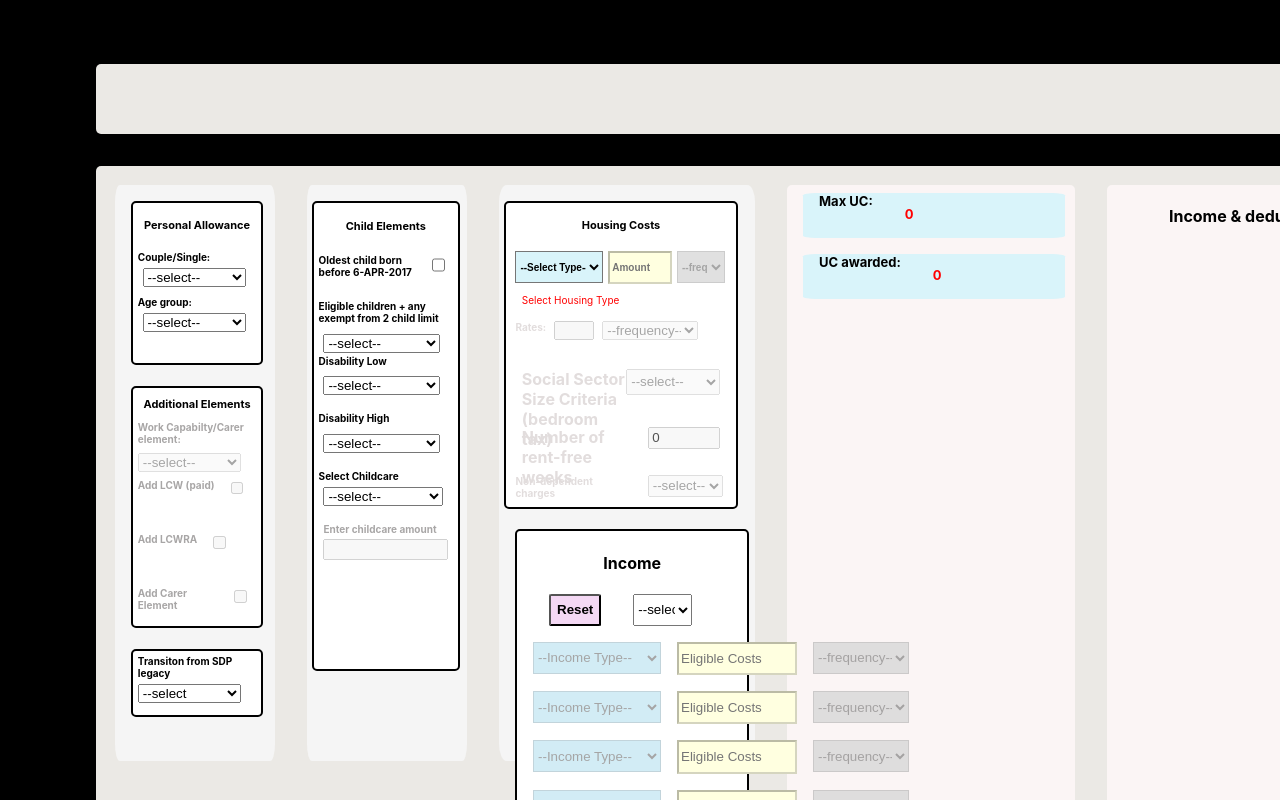
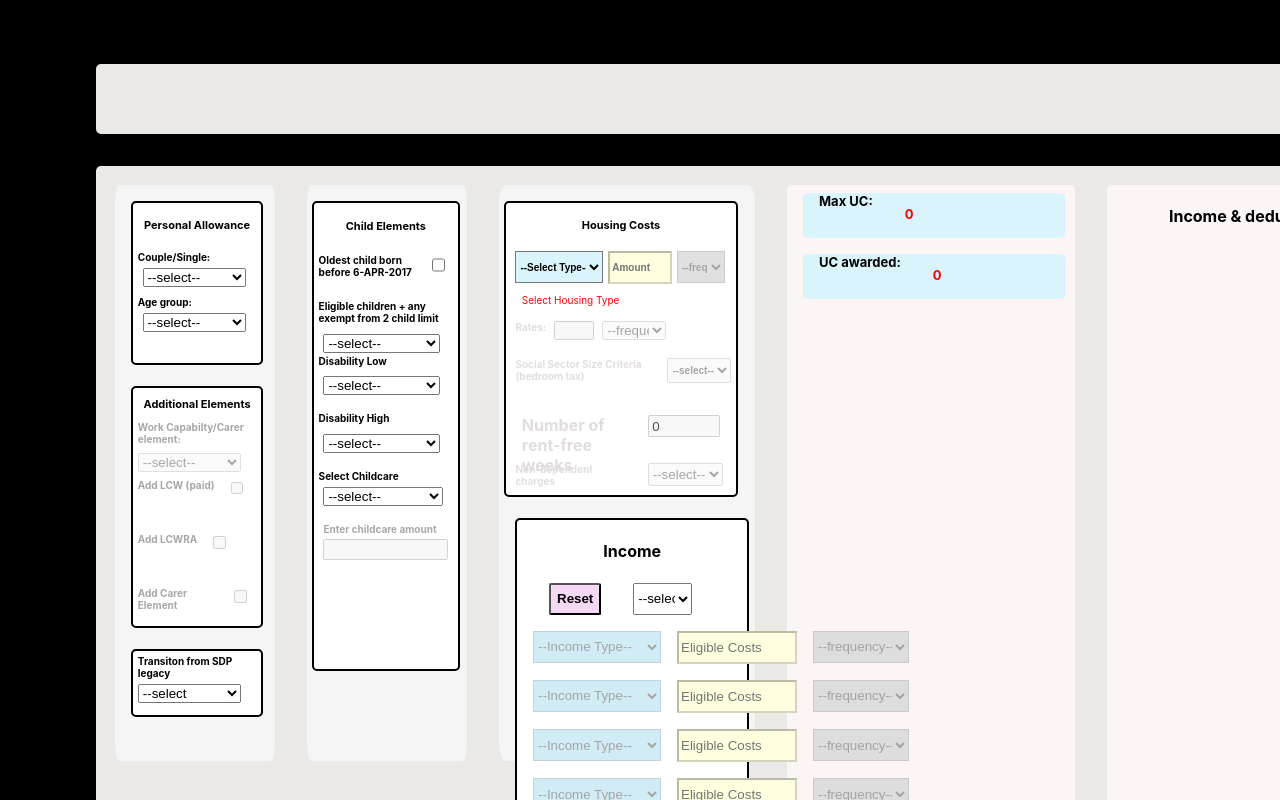
Before and after one commit to dnlstronge/benefitscalc2, a React (Create React App) app: page / in a window 1280 px wide. Shown: the top 800 px of the page. Built offline with nearby package versions, Linux system fonts and the light colour scheme.

Commit message:
[x] fix SSSC selection

```diff
--- a/src/components/UC2/HOUS/Hous.module.css
+++ b/src/components/UC2/HOUS/Hous.module.css
@@ -96,9 +96,7 @@
     font-size: 10px;
     display: flex;
     font-weight: bold;
-    width: 90%;
-
-    margin-top: 0.3rem;
+    width: 90%; margin-top: 0.3rem;
     margin-left: 0.6rem;
 }
 .rates_input {
@@ -110,28 +108,37 @@
 }
 .rates_freq {
    display: flex;
-   width: 6rem;
+   width: 4rem;
    height: 1.2rem
 
 }
 
 .sssc_label {
+    font-size: 10px;
     display: flex;
     flex-direction: row;
     font-weight: bold;
-    margin: 1rem 1rem 1rem 1rem;
+    margin: 0.3rem 0.3rem 0.3rem 0.6rem;
     height: 1.6rem;
     width: auto;
 }
 
 .sssc_label_disabled {
     color: rgb(226, 221, 221);
+    font-size: 10px;
     display: flex;
     flex-direction: row;
     font-weight: bold;
-    margin: 1rem 1rem 1rem 1rem;
+    margin: 0.3rem 0.3rem 0.3rem 0.6rem;
     height: 1.6rem;
     width: auto;
+}
+.sssc_select {
+    display: flex;
+    width: 4rem;
+    margin-left: 1rem;
+    font-size: 10px;
+    font-weight: bold;
 }
 
 .rentfree_label {
```
